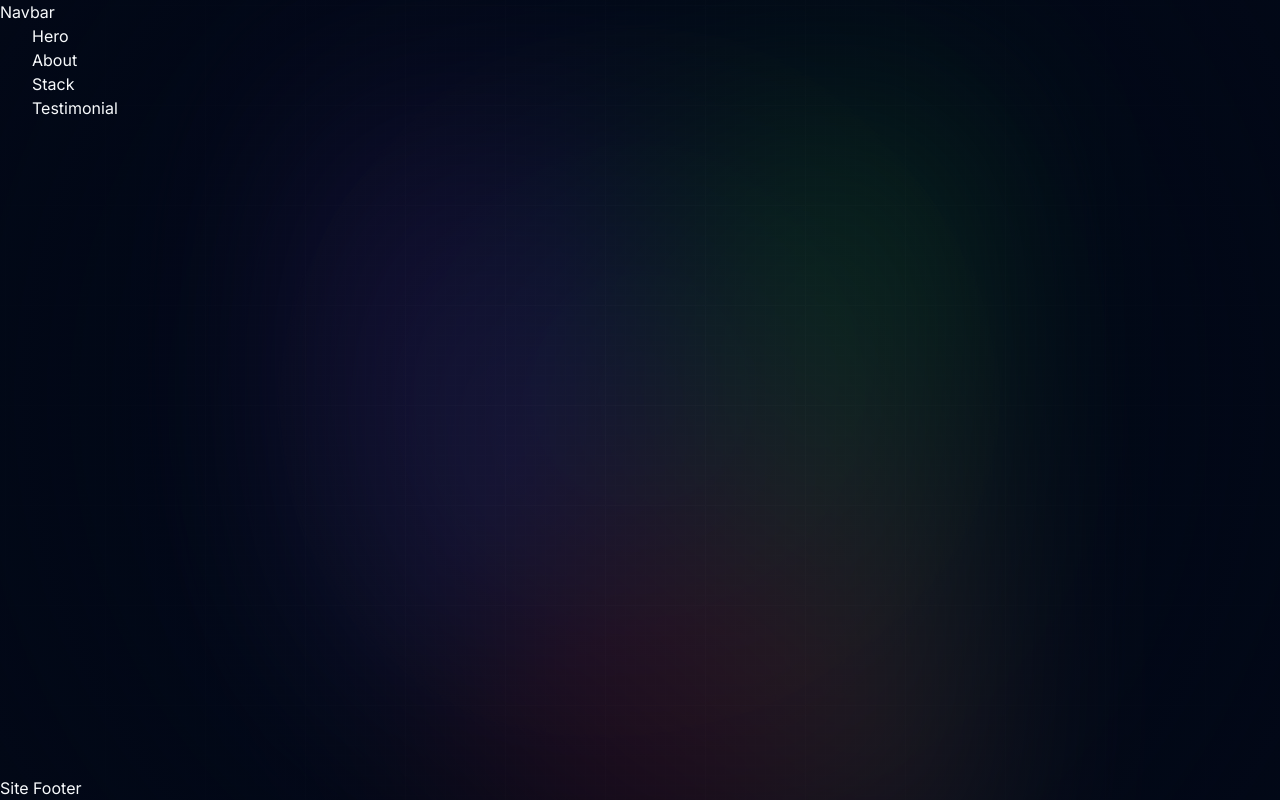
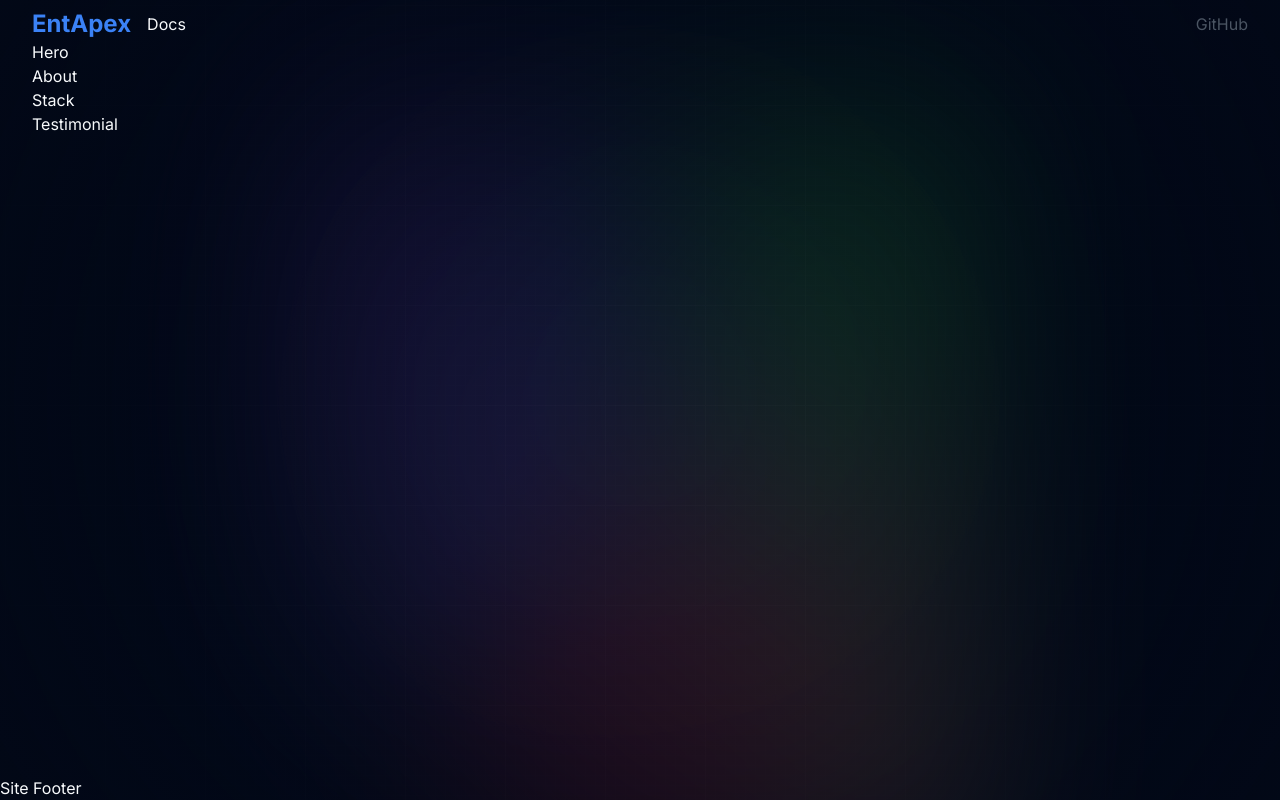
Before and after one commit to shreyashrangrej/entapex-app-site, a Next.js app: page / in a window 1280 px wide. Built offline with nearby package versions, Linux system fonts and the light colour scheme.

Commit message:
added nav but its trash

```diff
--- a/src/components/sections/Navbar.tsx
+++ b/src/components/sections/Navbar.tsx
@@ -1,6 +1,14 @@
 const Navbar = () => {
   return (
-    <nav>Navbar</nav>
+    <div className="container mx-auto flex justify-between items-center mt-2">
+      <nav className="flex space-x-4 items-center">
+        <a href="#" className="text-2xl font-bold text-blue-500 hover:text-blue-700 transition">EntApex</a>
+        <a href="#" className="transition">Docs</a>
+      </nav>
+      <nav>
+        <a href="#" className="text-gray-600 hover:text-gray-800 transition">GitHub</a>
+      </nav>
+    </div>
   )
 }
 
```
